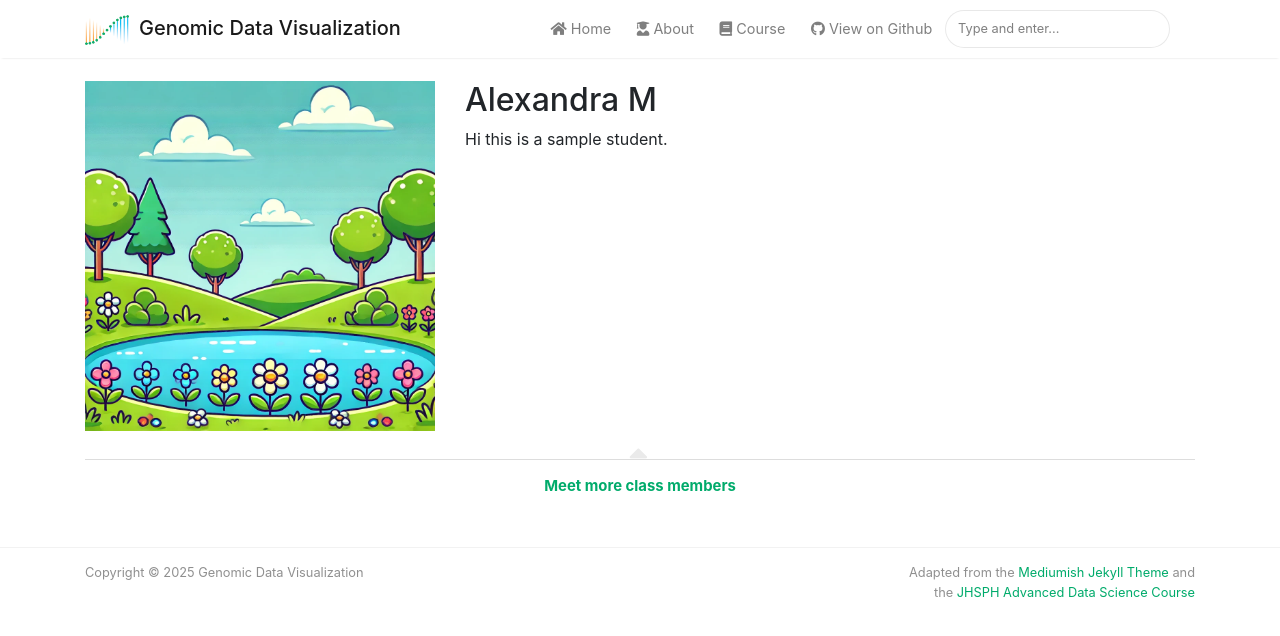
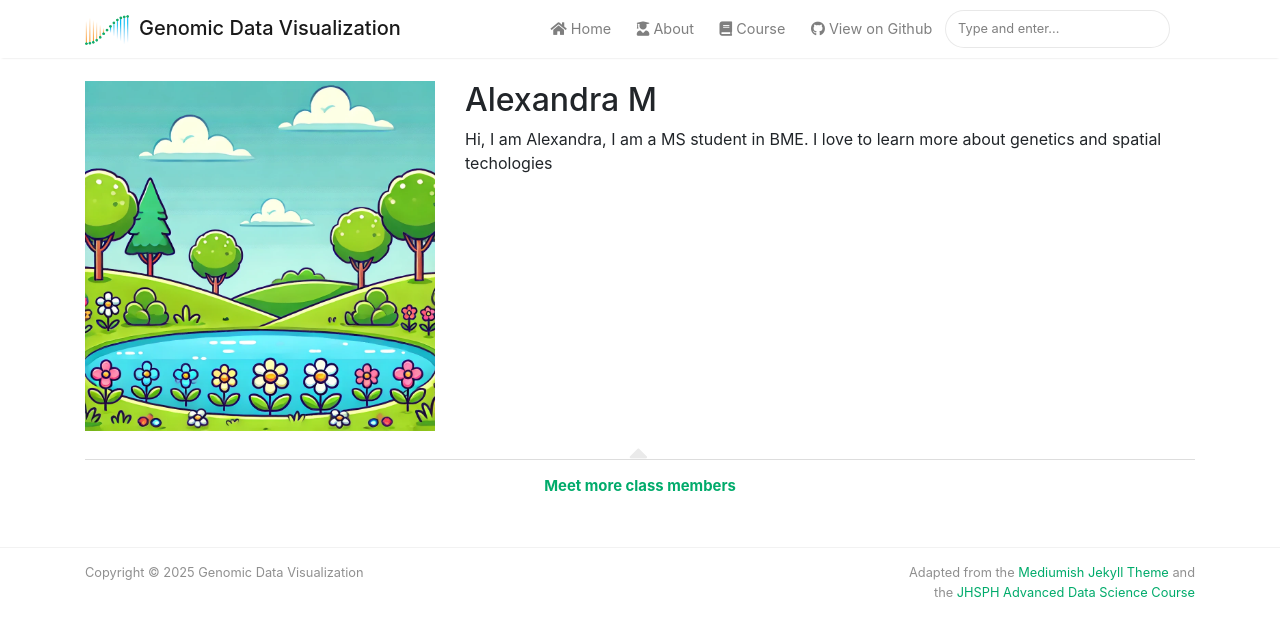
Before and after one commit to JEFworks-Lab/genomic-data-visualization-2025, a Jekyll site: the page built from _authors/ymo6.md, in a window 1280 px wide. Shown: the top 636 px of the page. Built offline with Jekyll 4.4.1, drawn with Linux system fonts in a browser that asks for light colours; nearby versions of some CDN libraries.

Commit message:
Update ymo6.md

```diff
--- a/_authors/ymo6.md
+++ b/_authors/ymo6.md
@@ -3,5 +3,5 @@ layout: profile
 name: Alexandra M
 jhed: ymo6
 avatar: '/profiles/image.jpg'
-description: "Hi this is a sample student."
+description: "Hi, I am Alexandra, I am a MS student in BME. I love to learn more about genetics and spatial techologies"
 ---
```
